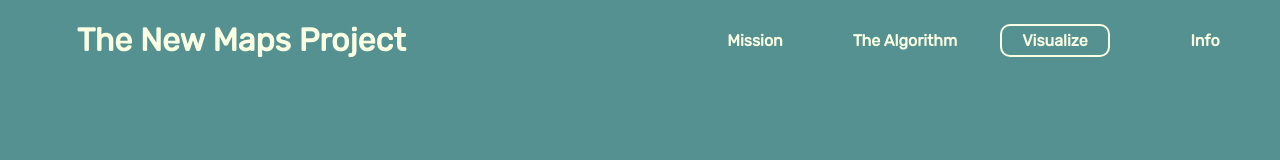
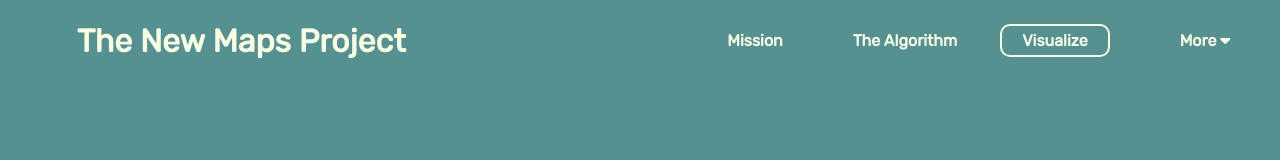
Before and after one commit to vincentcai48/The-New-Maps-Project-Website, a React (Create React App) app in the folder client/: page / in a window 1280 px wide. Shown: the top 160 px of the page. Built offline with nearby package versions, Linux system fonts and the light colour scheme; no server answers.

Commit message:
make the header dropdown for desktop view

```diff
--- a/client/public/index.html
+++ b/client/public/index.html
@@ -8,6 +8,10 @@
       rel="stylesheet"
     />
     <script src="https://use.fontawesome.com/69aeda18ac.js"></script>
+    <script
+      src="https://kit.fontawesome.com/e15a973086.js"
+      crossorigin="anonymous"
+    ></script>
     <meta name="viewport" content="width=device-width, initial-scale=1" />
     <meta name="theme-color" content="#000000" />
     <meta name="description" content="The New Maps Project" />
--- a/client/src/components/Header.js
+++ b/client/src/components/Header.js
@@ -36,10 +36,32 @@ function Header() {
           <a href="/visualizer">Visualize</a>
         </li>
 
-        <li>
-          <a href="/info" className="no-box">
-            Info
-          </a>
+        <li className="dropdown-container">
+          <div className="no-box">
+            More <i className="fas fa-caret-down"></i>
+          </div>
+          <ul id="more-options">
+            <li>
+              <a href="/info" className="no-box">
+                Info
+              </a>
+            </li>
+            <li>
+              <a href="/gallery" className="no-box">
+                Gallery
+              </a>
+            </li>
+            <li>
+              <a href="/team" className="no-box">
+                Team
+              </a>
+            </li>
+            <li>
+              <a href="/news" className="no-box">
+                News
+              </a>
+            </li>
+          </ul>
         </li>
       </ul>
     </header>
--- a/client/src/index.css
+++ b/client/src/index.css
@@ -46,18 +46,19 @@ h1 {
   text-decoration: none;
 }
 
-header ul {
+header > ul {
   margin-left: 10vw;
   display: grid;
   grid-template-columns: repeat(4, 1fr);
   list-style: none;
+  align-items: center;
 }
 
-header ul li {
+header > ul > li {
   text-align: center;
 }
 
-header ul li a {
+header > ul > li > a {
   text-decoration: none;
   padding: 5px 20px;
   border-radius: 10px;
@@ -78,6 +79,51 @@ header ul li a.no-box {
 header ul li a:hover {
   color: #559190;
   background-color: #faffe4;
+}
+
+li.dropdown-container {
+  position: relative;
+  margin: 0px;
+  list-style: none;
+}
+
+li.dropdown-container > div {
+  margin: 15px 0px;
+  font-weight: bold;
+  color: #faffe4;
+}
+
+li.dropdown-container ul {
+  position: absolute;
+  left: 50%;
+  transform: translateX(-50%);
+  display: none;
+}
+
+li.dropdown-container:hover ul {
+  display: block;
+}
+
+li.dropdown-container ul {
+  padding: 5px 10px;
+  background-color: #faffe4;
+  border-radius: 5px;
+}
+
+li.dropdown-container ul li {
+  list-style: none;
+  margin: 10px 20px;
+}
+
+li.dropdown-container ul li a {
+  color: #559190;
+  text-decoration: none;
+  font-weight: bolder;
+  transition: all 0.2s;
+}
+
+li.dropdown-container ul li a:hover {
+  opacity: 0.6;
 }
 
 #title {
@@ -222,10 +268,15 @@ header ul li a:hover {
   background-color: transparent;
   font-size: 30px;
   color: #faffe4;
+  transition: all 0.3s;
 }
 
 #open-close-options:focus {
   outline: none;
+}
+
+#open-close-options:hover {
+  text-shadow: 0px 0px 3px #faffe4;
 }
 
 #options-menu-buttons {
```
